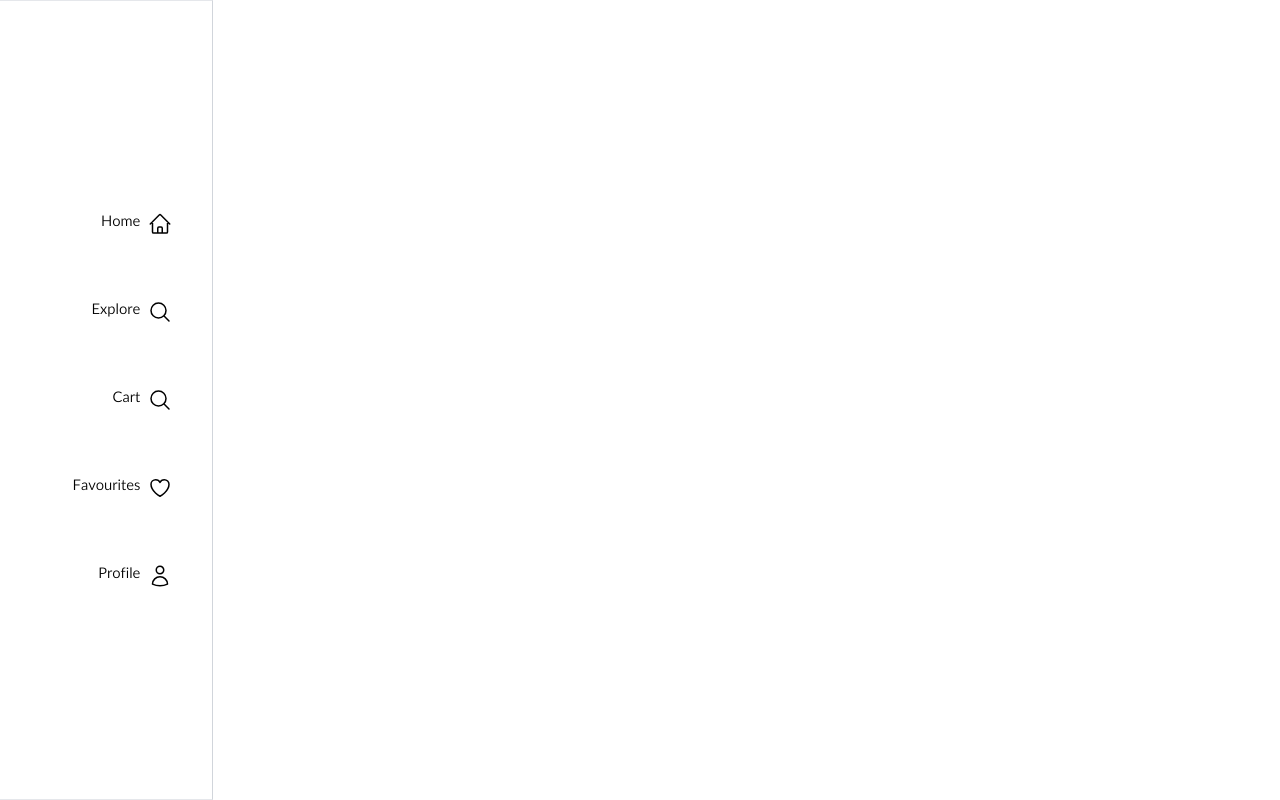
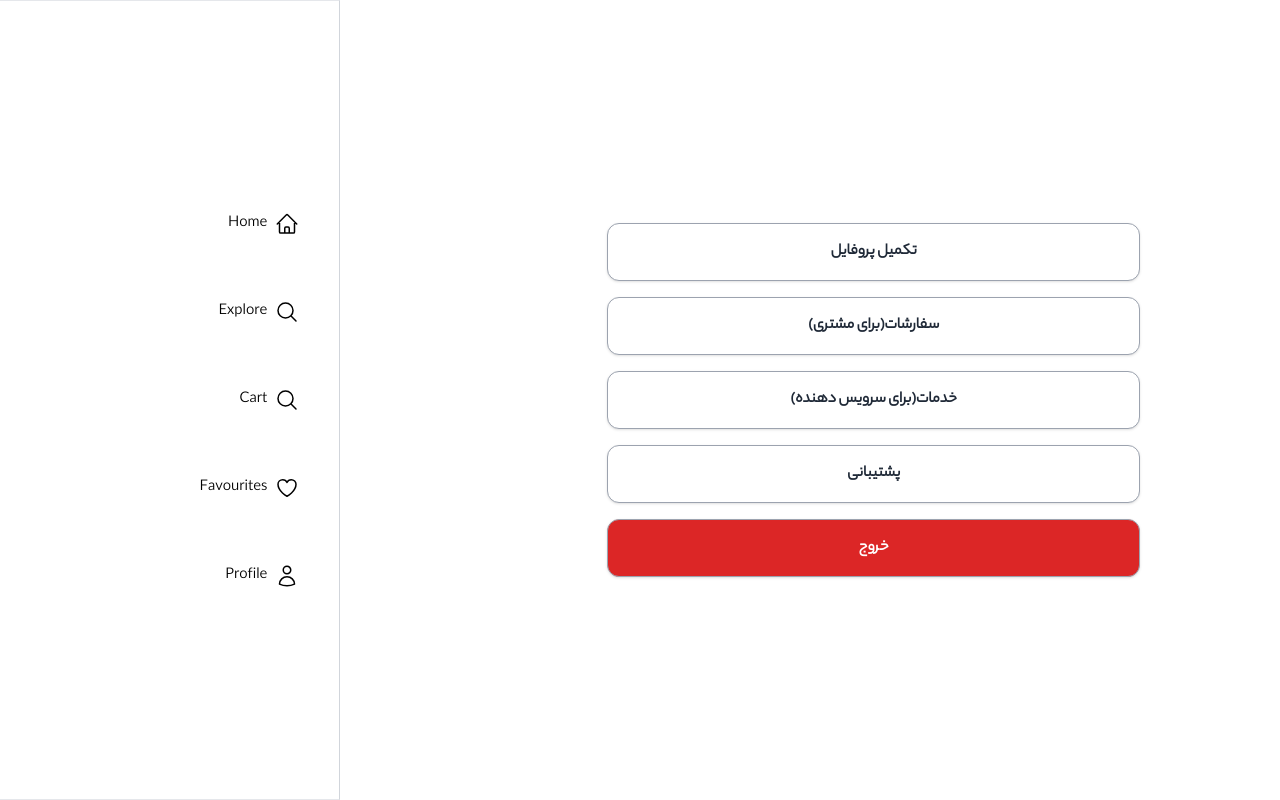
Before and after one commit to AbolfazlMarzban/beautyno-pwa, a React (Create React App) app: page /Profile in a window 1280 px wide. Built offline with nearby package versions, Linux system fonts and the light colour scheme.

Commit message:
ui-profile

```diff
--- a/src/App.js
+++ b/src/App.js
@@ -6,6 +6,7 @@ import Cart from './components/Cart/cart';
 import HomePage from './components/home/homePage';
 import FavouritesPage from './components/favourites/favouritesPage';
 import ProfilePage from './components/profile/profilePage';
+import ProfileOrders from './components/profile/profileOrders/profileOrders';
 
 function App() {
   return (
@@ -15,6 +16,8 @@ function App() {
         <Route path="/Cart" element={ <Cart/> } />
         <Route path='/Favourites' element={<FavouritesPage />} />
         <Route path='/Profile' element={<ProfilePage />} />
+        <Route path='/Profile/orders' element={<ProfileOrders />} />
+
       </Routes>
     </div>
   );
--- /dev/null
+++ b/src/components/profile/profileOrders/profileOrders.jsx
@@ -0,0 +1,18 @@
+import Navbar from "../../Navbar"
+
+export default function ProfileOrders({}){
+    return(
+        <div className='flex flex-row h-full'>
+
+        <div className='basis-5/6 flex flex-col items-center justify-center'>
+            <div>
+            <h2 className="text-xl font-bold">سفارشات</h2>
+            </div>
+            {/* <FavItems /> */}
+         </div>
+          <div className='basis-1/6'>
+            <Navbar />
+          </div>
+        </div>
+    )
+}
--- a/src/components/profile/profilePage.jsx
+++ b/src/components/profile/profilePage.jsx
@@ -1,10 +1,30 @@
 import Navbar from "../Navbar"
+import { Link } from "react-router-dom"
 
 export default function ProfilePage({}){
     return(
         <div className='flex flex-row h-full'>
-        <div className='basis-5/6'>
-          {/* <HomeServices />  */}
+        <div className='basis-5/6 flex justify-center items-center'>
+            <div className="w-1/2 flex flex-col">
+            <button className="bg-white hover:bg-gray-100 text-gray-800 font-semibold p-4 border border-gray-400 rounded-xl shadow text-center my-2">
+            تکمیل پروفایل
+          </button>
+          <Link to="/profile/orders" className="w-full">
+          <button className="bg-white hover:bg-gray-100 text-gray-800 font-semibold p-4 border border-gray-400 rounded-xl shadow text-center my-2 w-full">
+            سفارشات(برای مشتری)
+          </button>
+          </Link>
+
+          <button className="bg-white hover:bg-gray-100 text-gray-800 font-semibold p-4 border border-gray-400 rounded-xl shadow text-center my-2">
+            خدمات(برای سرویس دهنده)
+          </button>
+          <button className="bg-white hover:bg-gray-100 text-gray-800 font-semibold p-4 border border-gray-400 rounded-xl shadow text-center my-2">
+            پشتیبانی
+          </button>
+          <button className="bg-red-600 hover:bg-red-300 text-white font-semibold p-4 border border-gray-400 rounded-xl shadow text-center my-2">
+            خروج
+          </button>
+            </div>
           </div>
           <div className='basis-1/6'>
             <Navbar />
```
